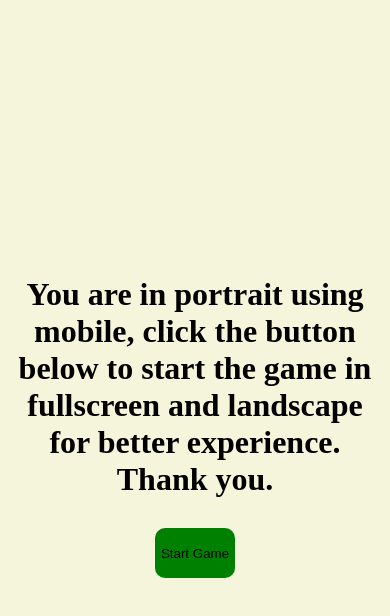
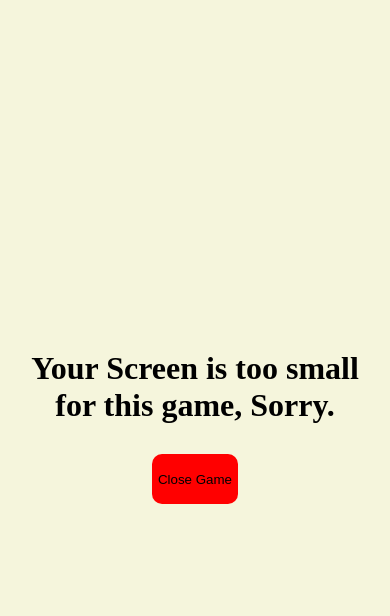
Before and after one commit to Jefgrim/bato-bato-pickv2, a plain HTML site: page index.html in a window 390 px wide. Both pictures are taken after a click on the button "Start Game". Drawn offline with Linux system fonts and the light colour scheme.

Commit message:
quit btn in smallscreen prompt and some logic

```diff
--- a/css/style.css
+++ b/css/style.css
@@ -184,10 +184,18 @@ body {
     text-align: center;
 }
 
-#smallScreenPrompt button {
+#fullScreenBtn {
     margin-top: 20px;
     height: 50px;
     border: 0px;
     background-color: green;
     border-radius: 10px;
 }
+
+#quitBtn {
+    margin-top: 20px;
+    height: 50px;
+    border: 0px;
+    background-color: red;
+    border-radius: 10px;
+}
--- a/index.html
+++ b/index.html
@@ -13,8 +13,9 @@
   </head>
   <body>
     <div id="smallScreenPrompt" style="display: flex;">
-    <h1>You are in portrait using mobile, click the button below to start the game in fullscreen and landscape for better experience. Thank you.</h1>
-    <button id="fullScreenBtn">Start Game</button>
+    <h1 id="smallScreenPromptTxt">You are in portrait using mobile, click the button below to start the game in fullscreen and landscape for better experience. Thank you.</h1>
+    <button id="fullScreenBtn" style="display: block;">Start Game</button>
+    <button id="quitBtn" style="display: none;">Close Game</button>
     </div>
     <div class="mainContainer" style="display: none;">
       <div class="player1">
--- a/js/script.js
+++ b/js/script.js
@@ -2,7 +2,9 @@
 let mainContainer = document.querySelector(".mainContainer");
 let restartBtn = document.querySelector(".restartBtn");
 let fullScreenBtn = document.querySelector("#fullScreenBtn");
+let quitBtn = document.querySelector("#quitBtn");
 let smallScreenPrompt = document.querySelector("#smallScreenPrompt");
+let smallScreenPromptTxt = document.querySelector("#smallScreenPromptTxt");
 
 // if screen is width is less than 768px do this
 if (window.innerWidth < 768) {
@@ -27,7 +29,20 @@ function reportWindowWidth() {
   }
 }
 
+// toggle fullscreen and landscape mode especially for mobile
 function fullscreen() {
   mainContainer.requestFullscreen();
   screen.orientation.lock("landscape-primary");
+  if (window.innerWidth < 768) {
+    document.exitFullscreen();
+    smallScreenPromptTxt.textContent =
+      "Your Screen is too small for this game, Sorry.";
+    fullScreenBtn.style.display = "none";
+    quitBtn.style.display = "block";
+    quitBtn.addEventListener("click", quitGame);
+
+    function quitGame() {
+      window.close();
+    }
+  }
 }
```
